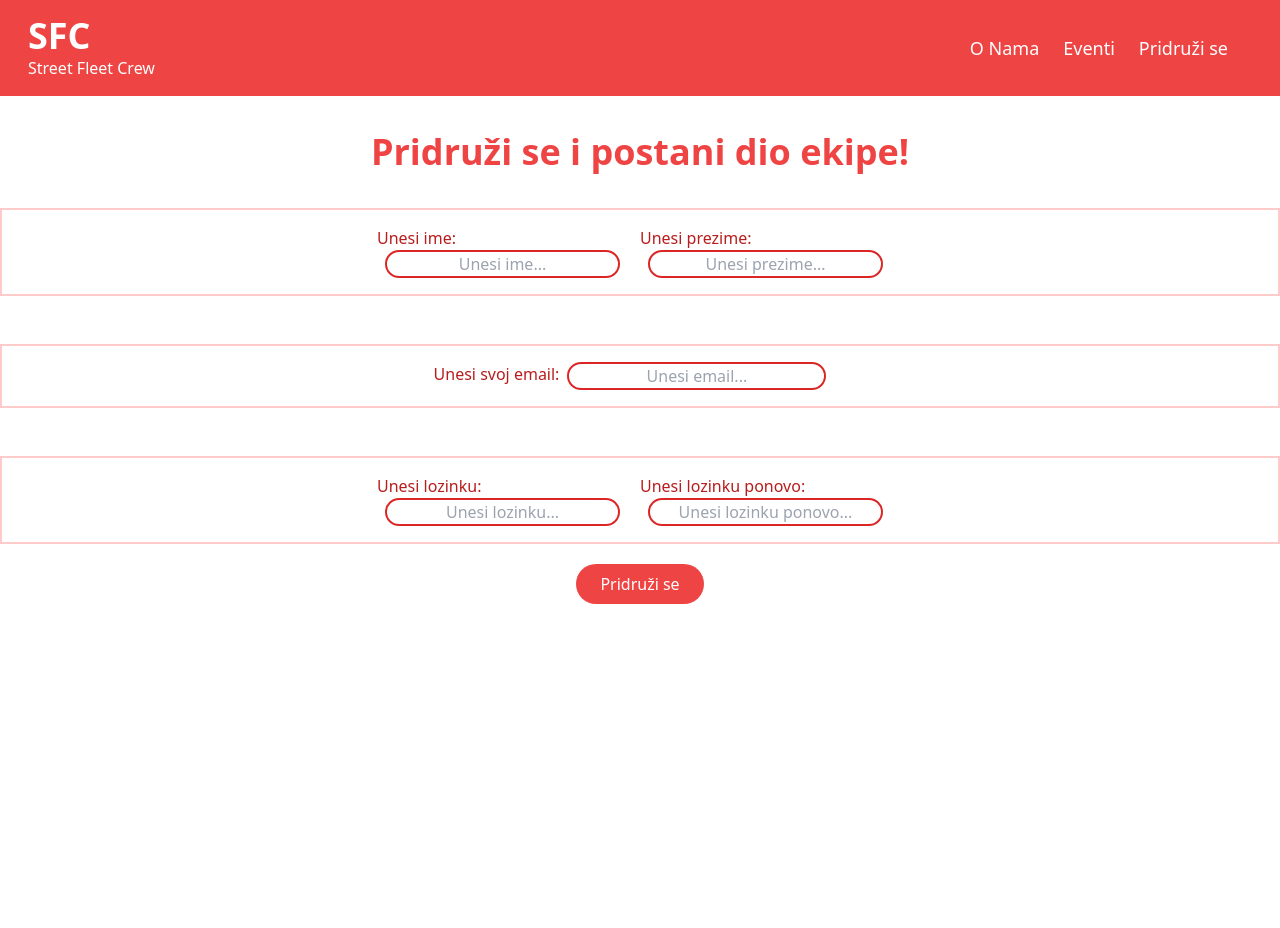
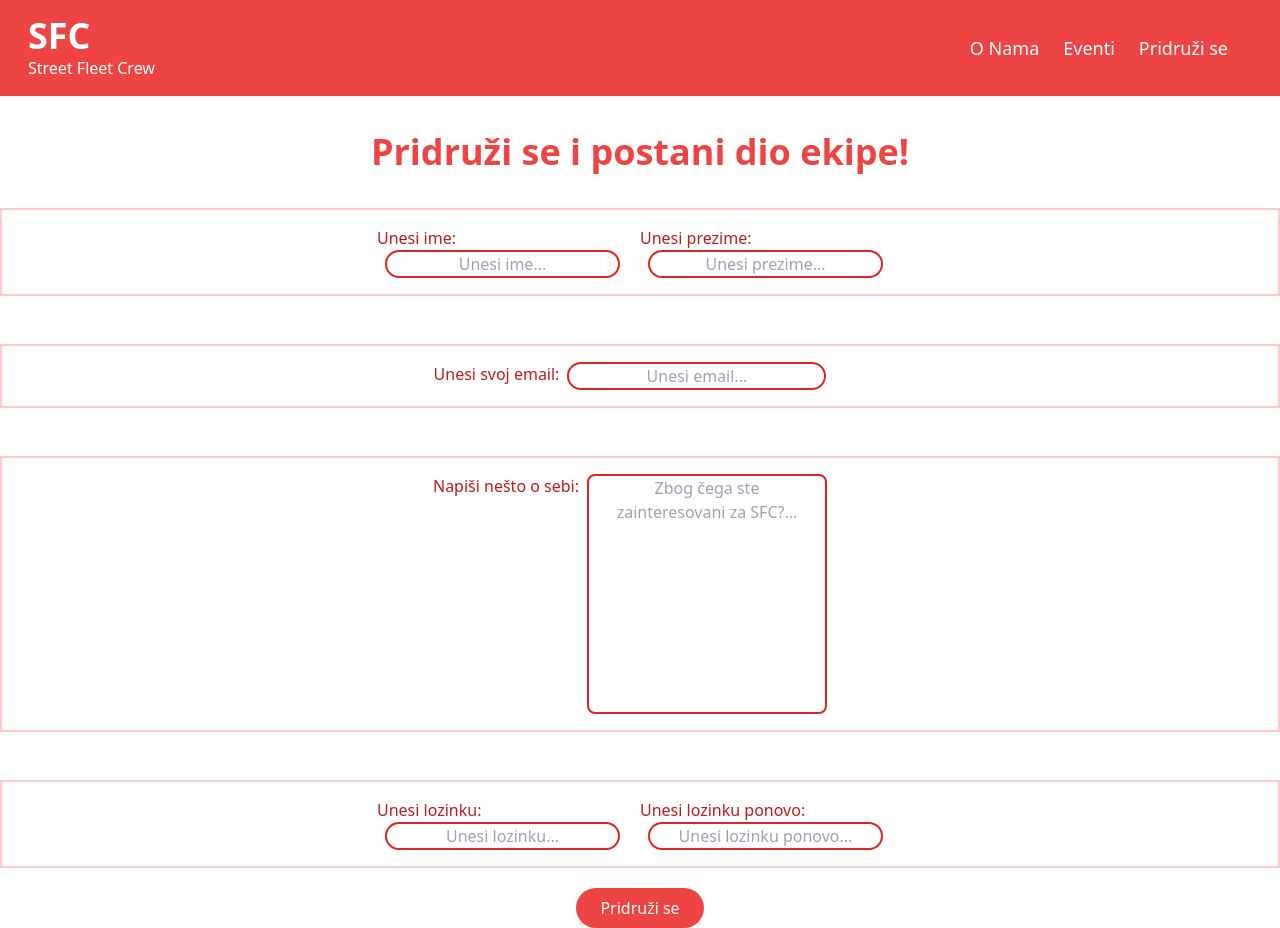
Before and after one commit to FatihTheDev/sfc-crew, a Next.js app: page /pridruzi_se in a window 1280 px wide. Before the commit the page ends 800 px from the top, so only its background shows below. Built offline with nearby package versions, Linux system fonts and the light colour scheme.

Commit message:
Added a bio to registration form

```diff
--- a/app/pridruzi_se/page.tsx
+++ b/app/pridruzi_se/page.tsx
@@ -8,6 +8,7 @@ const Join = () => {
         firstname: '',
         lastname: '',
         email: '',
+        bio: '',
         password: '',
         passagain: ''
     });
@@ -20,7 +21,7 @@ const Join = () => {
     }
 
     const formValid = () => {
-        return info.firstname.length >= 2 && info.lastname.length >= 2 && info.email.length >= 5 && info.password.length >= 8 && info.passagain.length >= 8 && info.password === info.passagain;
+        return info.firstname.length >= 2 && info.lastname.length >= 2 && info.email.length >= 5 && info.bio.length >=20 && info.password.length >= 8 && info.passagain.length >= 8 && info.password === info.passagain;
     }
 
     return (
@@ -52,6 +53,14 @@ const Join = () => {
                         </div>
                     </div>
 
+                    <div className="bio flex flex-col justify-center mb-12 border-2 border-red-200 py-4 md:flex-row items-center md:items-start">
+                        <label className='text-red-700' htmlFor="email">Napiši nešto o sebi:</label>
+                        <div className="flex flex-col items-center md:items-start">
+                            <textarea value={info.bio} onChange={handleChange} className="rounded-lg w-50 h-60 md:w-60 md:h-30 ml-2 mr-5 mb-2 px-3 md:mb-0 border-2 border-red-600 text-center hover:placeholder:brightness-50 resize-none" name="bio" placeholder="Zbog čega ste zainteresovani za SFC?..." required/>
+                            {(info.bio.length < 20 && info.bio.length > 0) ? <p className='text-red-700'>Biografija mora imati preko 20 karaktera!</p> : null}
+                        </div>
+                    </div>
+
                     <div className="passwords flex flex-col md:flex-row justify-center items-center mb-5 border-2 border-red-200 py-4 w-full">
                         <div className="flex flex-col items-center md:items-start md:flex-row">
                             <div className="flex flex-col items-center md:items-start">
```
